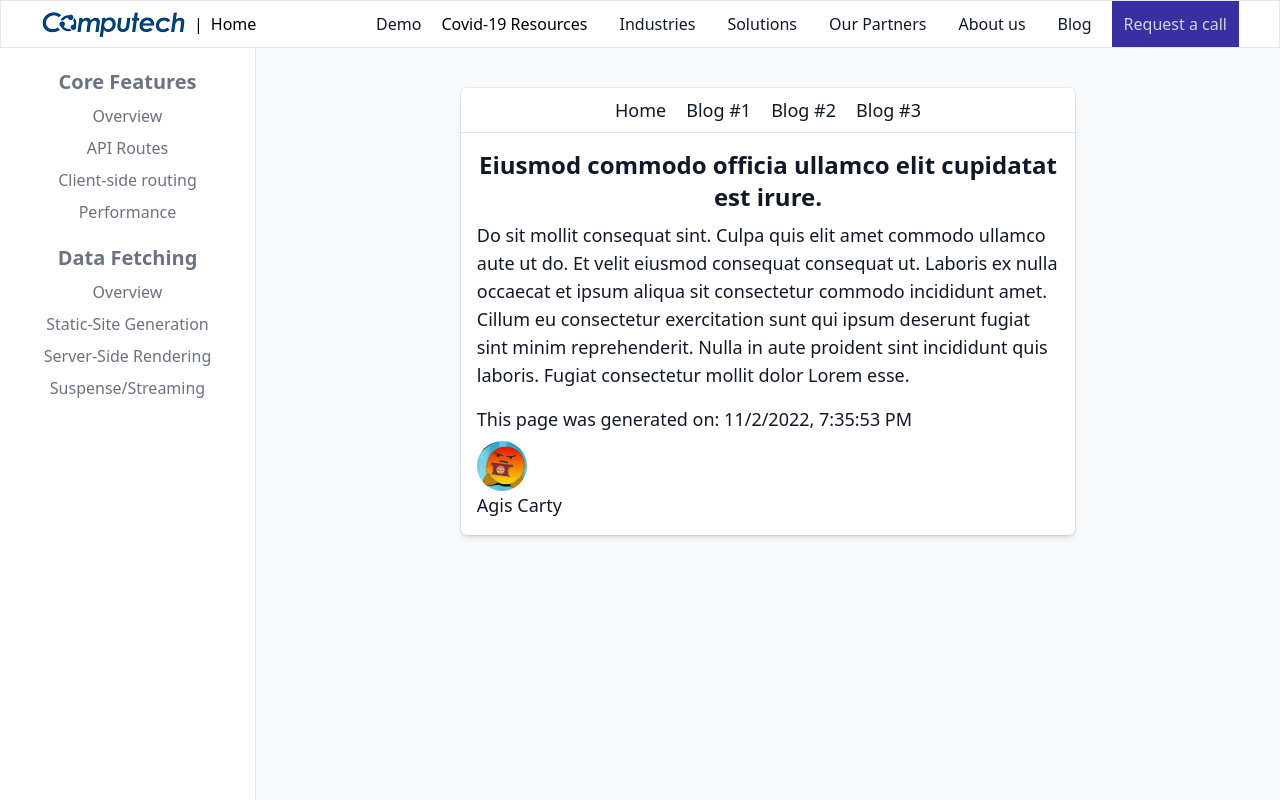
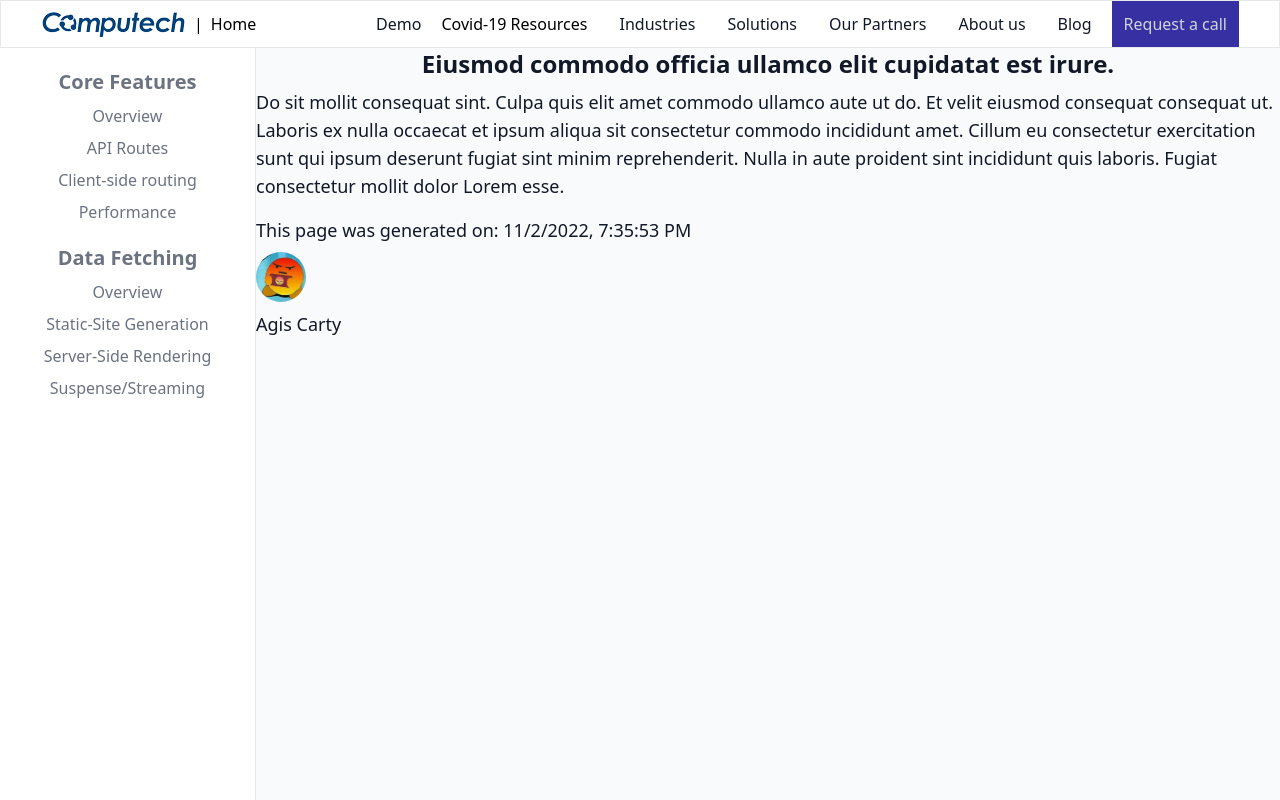
Before and after one commit to bluepnwage/computech-demo, a Next.js app: page /demo/data-fetching/ssr/1 in a window 1280 px wide. Built offline with nearby package versions, Linux system fonts and the light colour scheme.

Commit message:
reorganize data-fetching/ssr

```diff
--- a/app/demo/data-fetching/ssr/[id]/page.jsx
+++ b/app/demo/data-fetching/ssr/[id]/page.jsx
@@ -1,5 +1,5 @@
-import Image from "next/image";
-import { fetchAvatar, fetchBlog } from "../../../../../util/fetchBlog";
+import { fetchBlog } from "../../../../../util/fetchBlog";
+import { Avatar } from "../../../../../components/demo/data-fetching/Avatar";
 
 export default async function Page({ params }) {
   const blog = await fetchBlog(params);
@@ -14,15 +14,3 @@ export default async function Page({ params }) {
     </>
   );
 }
-
-async function Avatar() {
-  const avatar = await fetchAvatar();
-  return (
-    <figure>
-      <Image className="rounded-full" src={avatar} width={50} height={50} alt={""} />
-      <figcaption>
-        <p>Agis Carty</p>
-      </figcaption>
-    </figure>
-  );
-}
--- a/app/demo/data-fetching/ssr/layout.jsx
+++ /dev/null
@@ -1,15 +0,0 @@
-import { NestedNav } from "../../../../components/demo/NestedNav";
-
-export default function Layout({ children }) {
-  return (
-    <div className="flex flex-col pt-10 justify-center items-center">
-      <div
-        style={{ minHeight: 200 }}
-        className=" w-3/5 p-4 bg-white rounded-md text-gray-900 shadow-md ring-1 ring-black ring-opacity-5"
-      >
-        <NestedNav slug={"ssr"} />
-        {children}
-      </div>
-    </div>
-  );
-}
```
Also changed, not shown: 1 other file (tests, documents, lock files or other folders).
